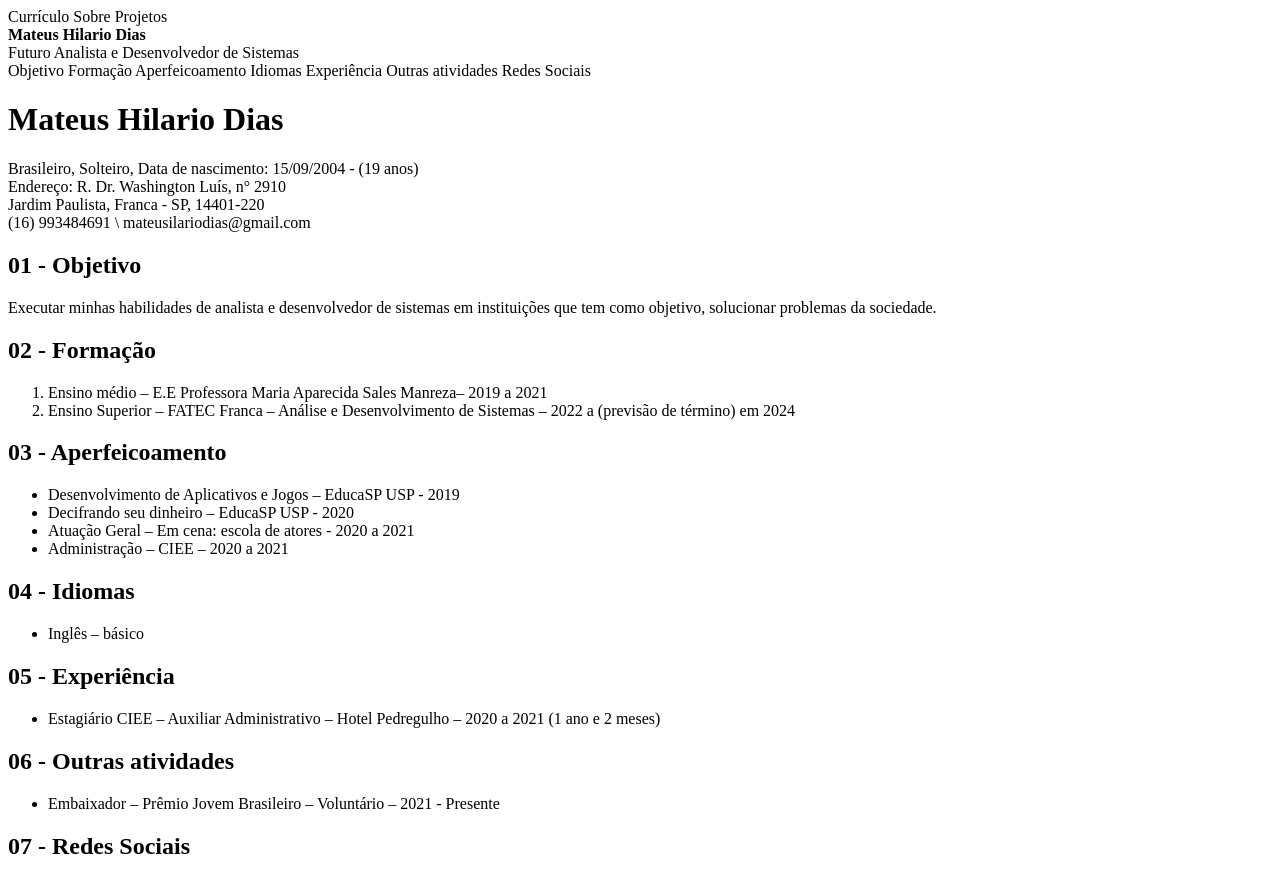
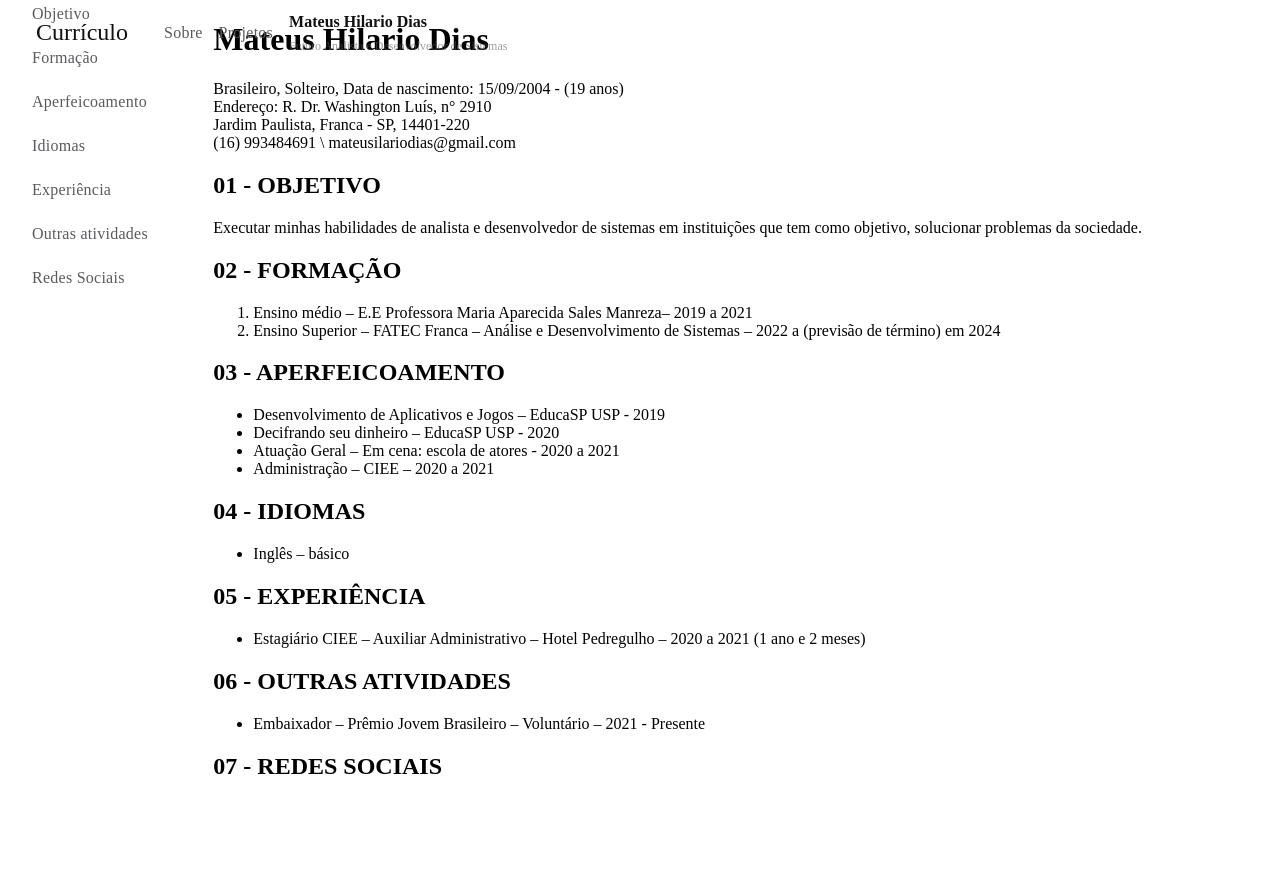
Before and after one commit to mateushilariodias/curriculum, a plain HTML site: page index.html in a window 1280 px wide. After the commit the page ends 800 px from the top, so only its background shows below. Drawn offline with Linux system fonts and the light colour scheme.

Commit message:
in development

```diff
--- a/index.html
+++ b/index.html
@@ -10,25 +10,41 @@
 
 <body>
     <header>
-        <div>
-            <span>Currículo</span>
-            <span>Sobre</span>
-            <span>Projetos</span>
+        <div style="display: flex; align-items: center;">
+            <a href=""><span id="logo">Currículo</span></a>
+            <a href=""><span class="options">Sobre</span></a>
+            <a href=""><span class="options">Projetos</span></a>
         </div>
         <div>
-            <strong>Mateus Hilario Dias </strong><br>
-            <span>Futuro Analista e Desenvolvedor de Sistemas</span>
+            <strong id="developmentName">Mateus Hilario Dias </strong><br>
+            <span id="ocupation">Futuro Analista e Desenvolvedor de Sistemas</span>
         </div>
     </header>
 
     <nav>
-        <span>Objetivo</span>
-        <span>Formação</span>
-        <span>Aperfeicoamento</span>
-        <span>Idiomas</span>
-        <span>Experiência</span>
-        <span>Outras atividades</span>
-        <span>Redes Sociais</span>
+        <div style="padding-right: 2.5rem;">
+            <div class="navChild">
+                <a href=""><span class="options">Objetivo</span></a>
+            </div>
+            <div class="navChild">
+                <a href=""><span class="options">Formação</span></a>
+            </div>
+            <div class="navChild">
+                <a href=""><span class="options">Aperfeicoamento</span></a>
+            </div>
+            <div class="navChild">
+                <a href=""><span class="options">Idiomas</span></a>
+            </div>
+            <div class="navChild">
+                <a href=""><span class="options">Experiência</span></a>
+            </div>
+            <div class="navChild">
+                <a href=""><span class="options">Outras atividades</span></a>
+            </div>
+            <div class="navChild">
+                <a href=""><span class="options">Redes Sociais</span></a>
+            </div>
+        </div>
     </nav>
 
     <main>
--- a/style.css
+++ b/style.css
@@ -1,4 +1,94 @@
+body {
+    height: 100vh;
+    display: grid;
+    grid-template-areas:
+        "header header"
+        "nav main";
+    grid-template-rows: auto 1fr;
+    grid-template-columns: 1fr 5fr;
+    margin: 0;
+}
+
 header {
-    dispaly: flex;
-    justify-content: between;
+    grid-area: header;
+    position: fixed;
 }
+
+nav {
+    grid-area: nav;
+    position: fixed;
+}
+
+main {
+    grid-area: main;
+}
+
+header {
+    display: flex;
+    justify-content: space-between;
+    align-items: center;
+    padding: 0.5rem 2.5rem 0.5rem 0rem;
+}
+
+#logo {
+    color: var(--Black, #111);
+    font-size: 1.5rem;
+    font-style: normal;
+    font-weight: 500;
+    line-height: normal;
+    padding: 0.5rem 2.25rem;
+    align-items: flex-start;
+    gap: 90px;
+}
+
+.options {
+    color: #5A5A5F;
+    font-size: 1rem;
+    font-style: normal;
+    font-weight: 500;
+    line-height: 1.75rem;
+    letter-spacing: 0.016rem;
+    text-decoration: none;
+    padding-right: 1rem;
+}
+
+a {
+    text-decoration: none;
+}
+
+#developmentName {
+    color: var(--Black, #111);
+    font-size: 1rem;
+    font-style: normal;
+    font-weight: 600;
+    line-height: 175%;
+}
+
+#ocupation {
+    color: rgba(95, 95, 95, 0.60);
+    font-size: 0.75rem;
+    font-style: normal;
+    font-weight: 500;
+    line-height: 175%;
+}
+
+nav {
+    display: flex;
+    justify-content: space-between;
+    flex-direction: column;
+    height: calc(100vh - 4.75rem);
+    padding-left: 2rem;
+}
+
+.navChild {
+    display: flex;
+    align-items: center;
+    padding-bottom: 1rem;
+}
+
+
+h2 {
+    font-size: 1.5rem;
+    font-weight: bold;
+    text-transform: uppercase;
+}
```
